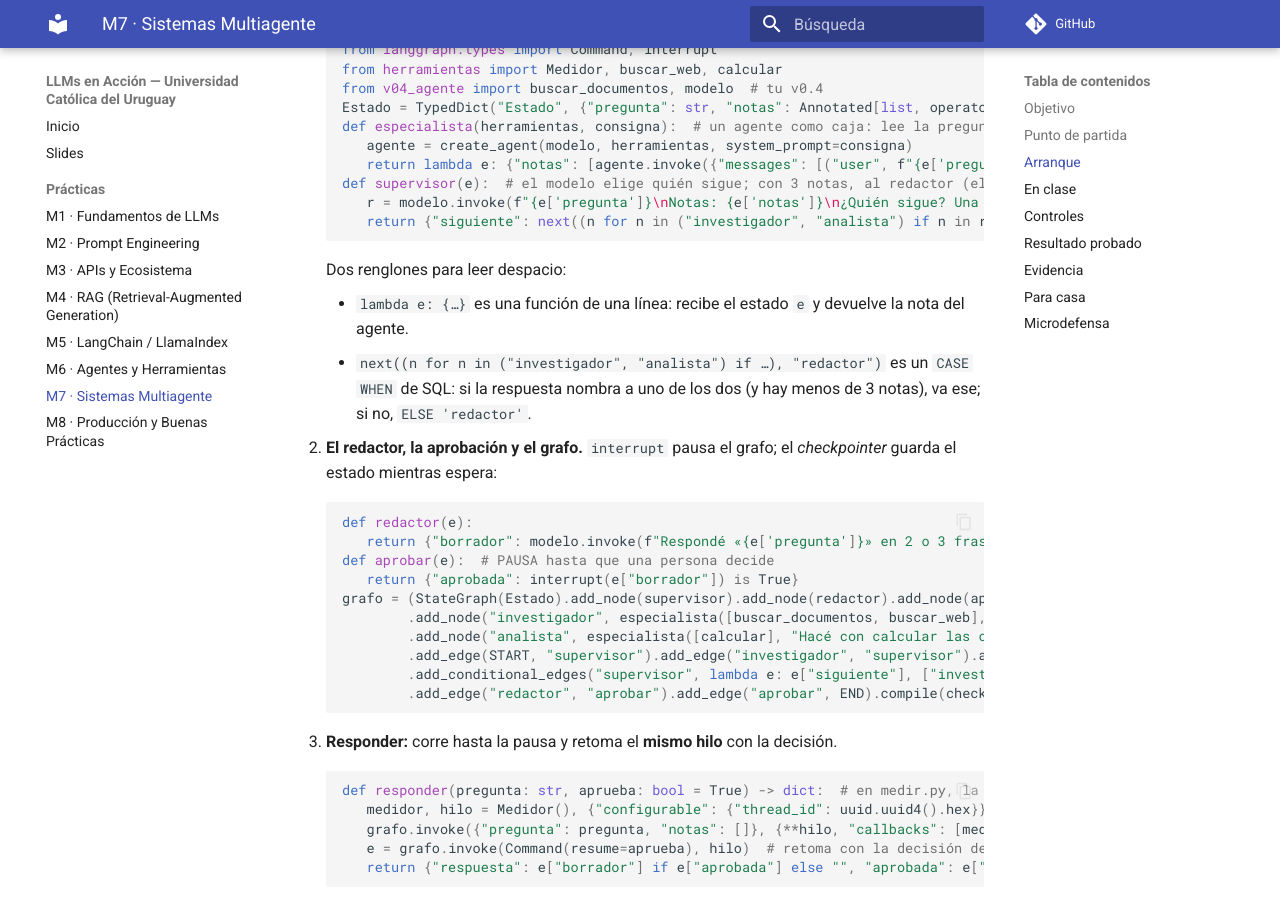
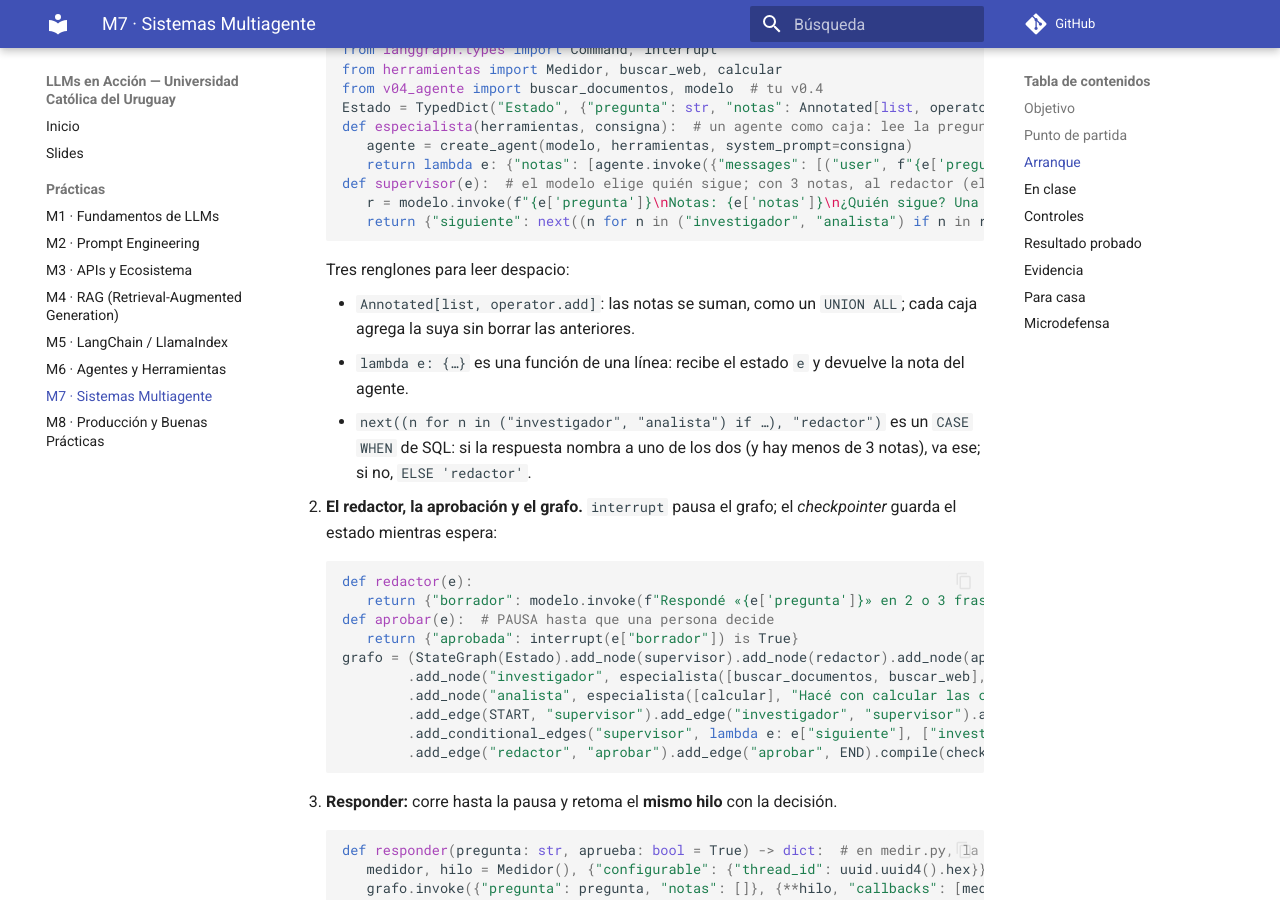
Before and after one commit to JuanFKurucz/ucu-la, an MkDocs documentation site: the page built from docs/practicas/m7-v05-multiagente.md, in a window 1280 px wide and 900 px high, scrolled down 1216 px. Built offline with MkDocs 1.6.1 and Material for MkDocs 9.7.7, drawn with Linux system fonts in a browser that asks for light colours; comment, search, counter and statistics services are not loaded.

Commit message:
Práctica M7: las notas se suman
Co-Authored-By: Claude Opus 5.5 <noreply@anthropic.com>

````diff
--- a/docs/practicas/m7-v05-multiagente.md
+++ b/docs/practicas/m7-v05-multiagente.md
@@ -46,8 +46,9 @@ El grafo es un flujo de Power Automate escrito en código: cada `add_node` es un
        return {"siguiente": next((n for n in ("investigador", "analista") if n in r and len(e["notas"]) < 3), "redactor")}
     ```
 
-    Dos renglones para leer despacio:
+    Tres renglones para leer despacio:
 
+    - `Annotated[list, operator.add]`: las notas se suman, como un `UNION ALL`; cada caja agrega la suya sin borrar las anteriores.
     - `lambda e: {…}` es una función de una línea: recibe el estado `e` y devuelve la nota del agente.
     - `next((n for n in ("investigador", "analista") if …), "redactor")` es un `CASE WHEN` de SQL: si la respuesta nombra a uno de los dos (y hay menos de 3 notas), va ese; si no, `ELSE 'redactor'`.
 
````
Also changed, not shown: 1 other file.
